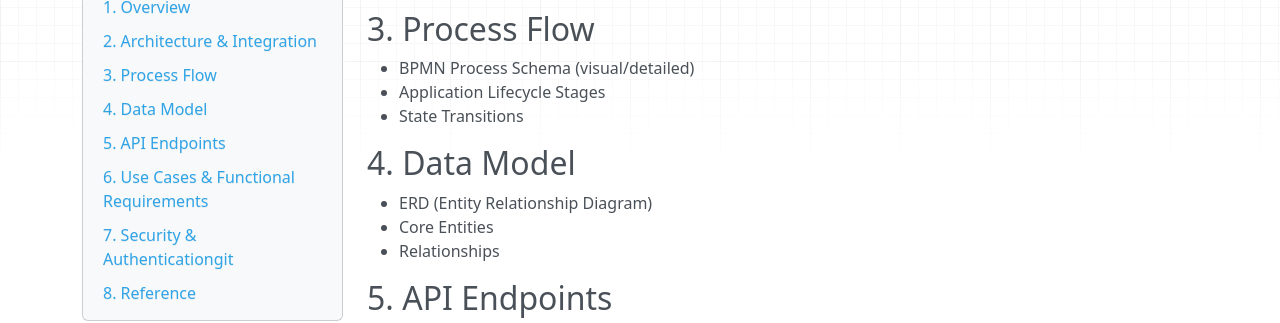
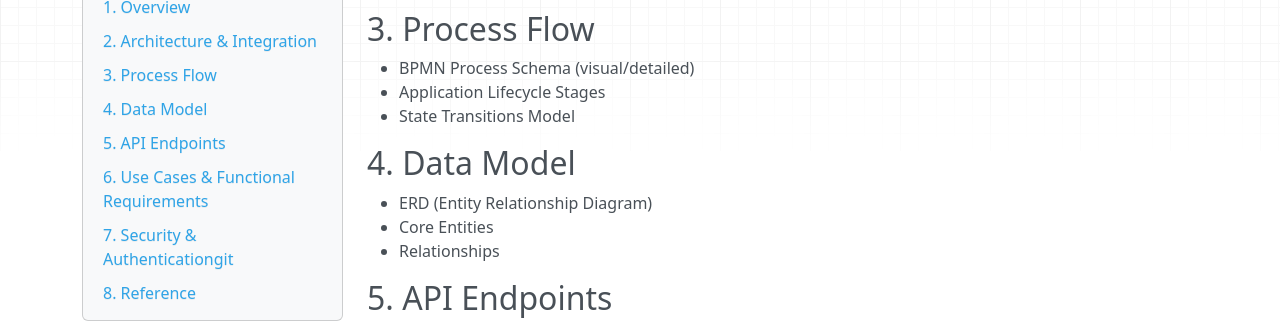
Before and after one commit to amtest24/docs-as-code, an MkDocs documentation site: the page built from docs/testpage.md, in a window 1280 px wide and 900 px high, scrolled down 432 px. Shown: the part 155-478 px from the top of the window. Built offline with MkDocs 1.6.1, drawn with Linux system fonts in a browser that asks for light colours; nearby versions of some CDN libraries.

```diff
--- a/docs/testpage.md
+++ b/docs/testpage.md
@@ -20,7 +20,7 @@
 ## 3. Process Flow
 - BPMN Process Schema (visual/detailed)
 - Application Lifecycle Stages
-- State Transitions
+- State Transitions Model
 
 ## 4. Data Model
 - ERD (Entity Relationship Diagram)
```
